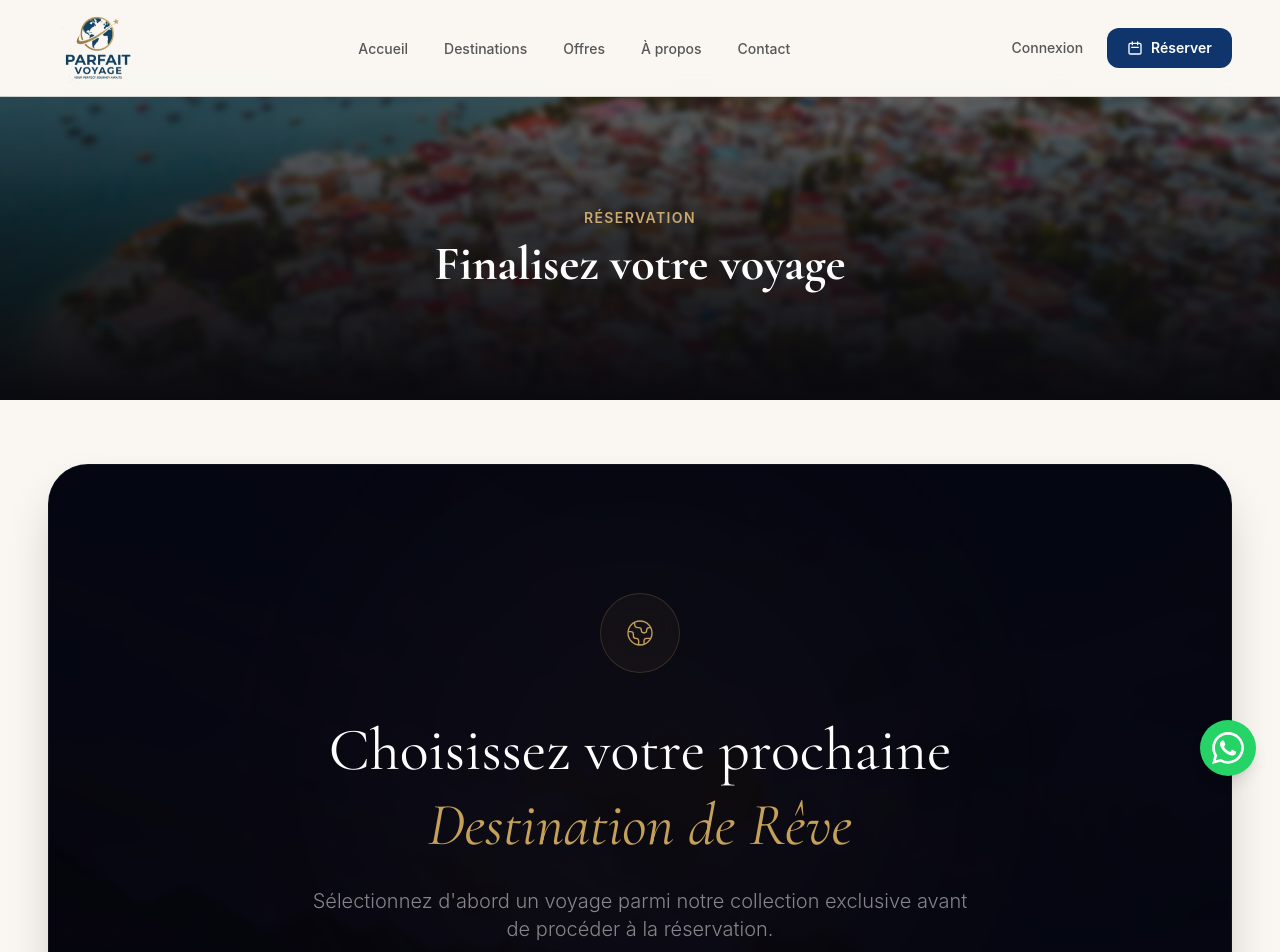
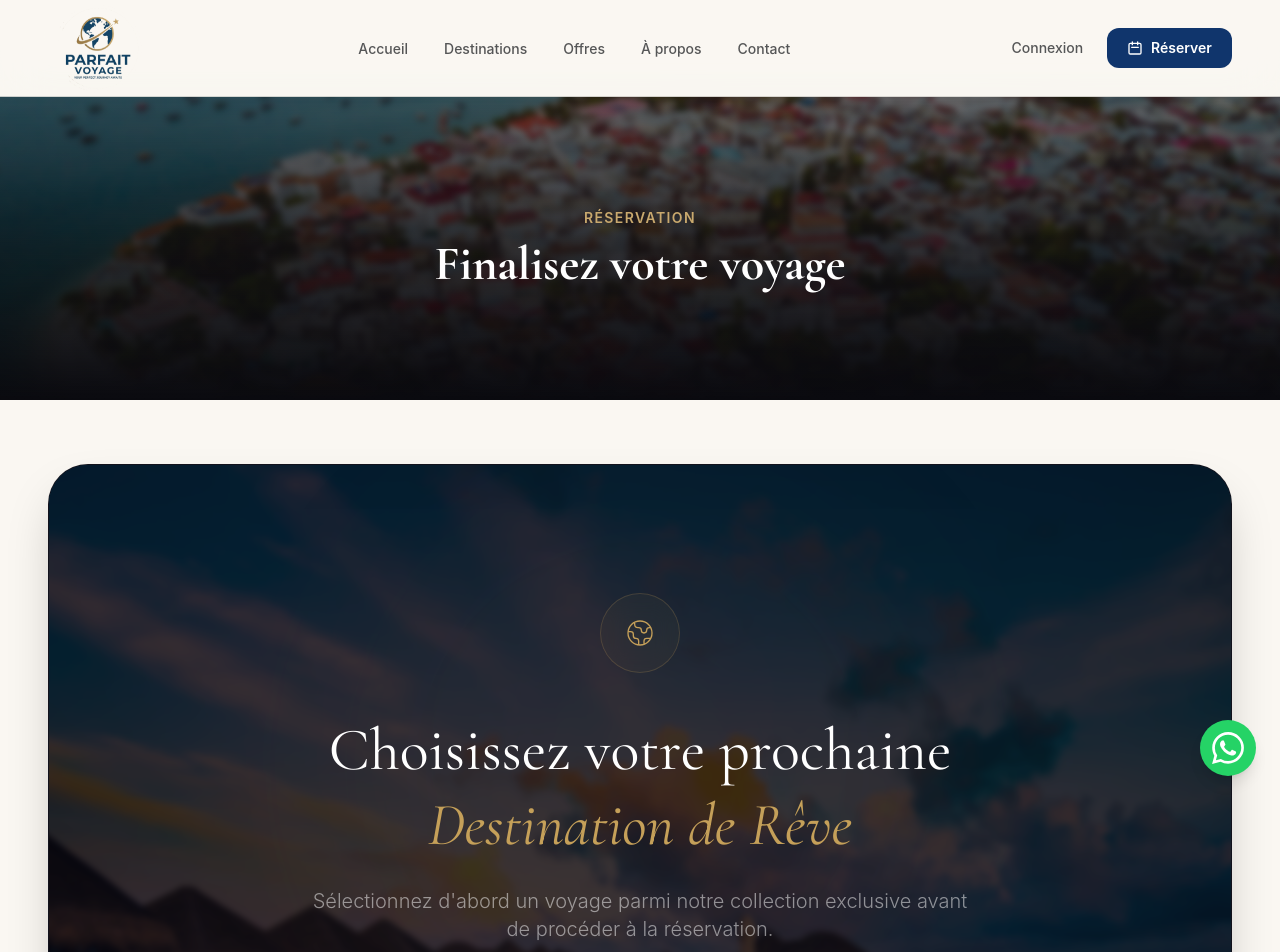
Before and after one commit to mohslimm/Parfait-Voyage, a Next.js app in the folder frontend/: page /reservation in a window 1280 px wide. Shown: the top 952 px of the page. Built offline with nearby package versions, Linux system fonts and the light colour scheme.

Commit message:
fix: make background image visible in reservation empty state

```diff
--- a/frontend/src/app/reservation/page.jsx
+++ b/frontend/src/app/reservation/page.jsx
@@ -118,8 +118,8 @@
             className="relative mt-16 py-24 md:py-32 px-6 rounded-[40px] overflow-hidden bg-[#060610] flex flex-col items-center justify-center text-center shadow-2xl border border-white/5"
           >
             {/* Background Image with Dark Overlay */}
-            <img src="/maldives.jpg" alt="" className="absolute inset-0 w-full h-full object-cover opacity-60 mix-blend-overlay blur-[3px] scale-105" />
-            <div className="absolute inset-0 bg-[#060610]/50" />
+            <img src="/maldives.jpg" alt="" className="absolute inset-0 w-full h-full object-cover opacity-50 blur-[3px] scale-105" />
+            <div className="absolute inset-0 bg-[#060610]/60" />
 
             {/* Ambient Background Glow */}
             <div className="absolute top-0 left-1/2 -translate-x-1/2 w-[600px] h-[600px] bg-[#c5a059] opacity-[0.03] blur-[120px] pointer-events-none rounded-full" />
```
